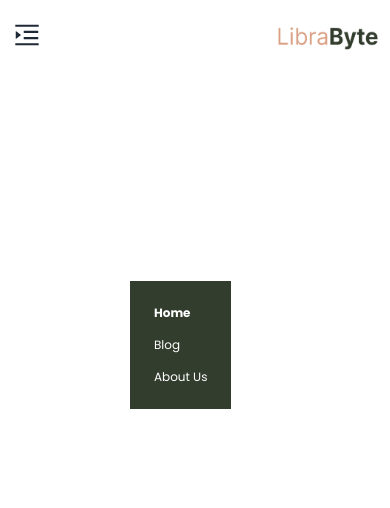
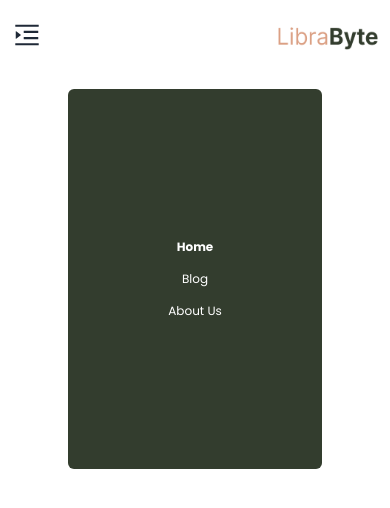
Before and after one commit to isalim079/LibraByte, a Next.js app: page / in a window 390 px wide. Both pictures are taken after a click on the button 27 px from the left and 35 px from the top of the page. Shown: the top 508 px of the page. Built offline with nearby package versions, Linux system fonts and the light colour scheme.

Commit message:
navbar responsiveness added

```diff
--- a/src/components/shared/Navbar/Navbar.js
+++ b/src/components/shared/Navbar/Navbar.js
@@ -86,7 +86,7 @@ const Navbar = () => {
 
             {/* Toggle section/ Mobile view section */}
             <div className="lg:hidden">
-                <div className="flex w-full justify-between items-center px-3 md:p-0">
+                <div className="flex w-full justify-between items-center md:px-10 px-3 md:p-0">
                     <div className="">
                         <button
                             className=" text-3xl "
@@ -99,12 +99,12 @@ const Navbar = () => {
                             )}
                         </button>
                         <div
-                            className="absolute top-1/3 left-1/3"
+                            className="absolute  w-full pl-14 pr-20 mt-8 pb-10 "
                             onClick={() => setMenuToggle(!menuToggle)}
                         >
                             {menuToggle ? (
-                                <div className="p-6 bg-[#333D2E]">
-                                    <div className="space-y-4 text-xs list-none">
+                                <div className="h-[380px] bg-[#333D2E] rounded-md">
+                                    <div className="space-y-4 text-xs list-none flex flex-col justify-center items-center h-full">
                                         {navLinks}
                                     </div>
                                 </div>
```
